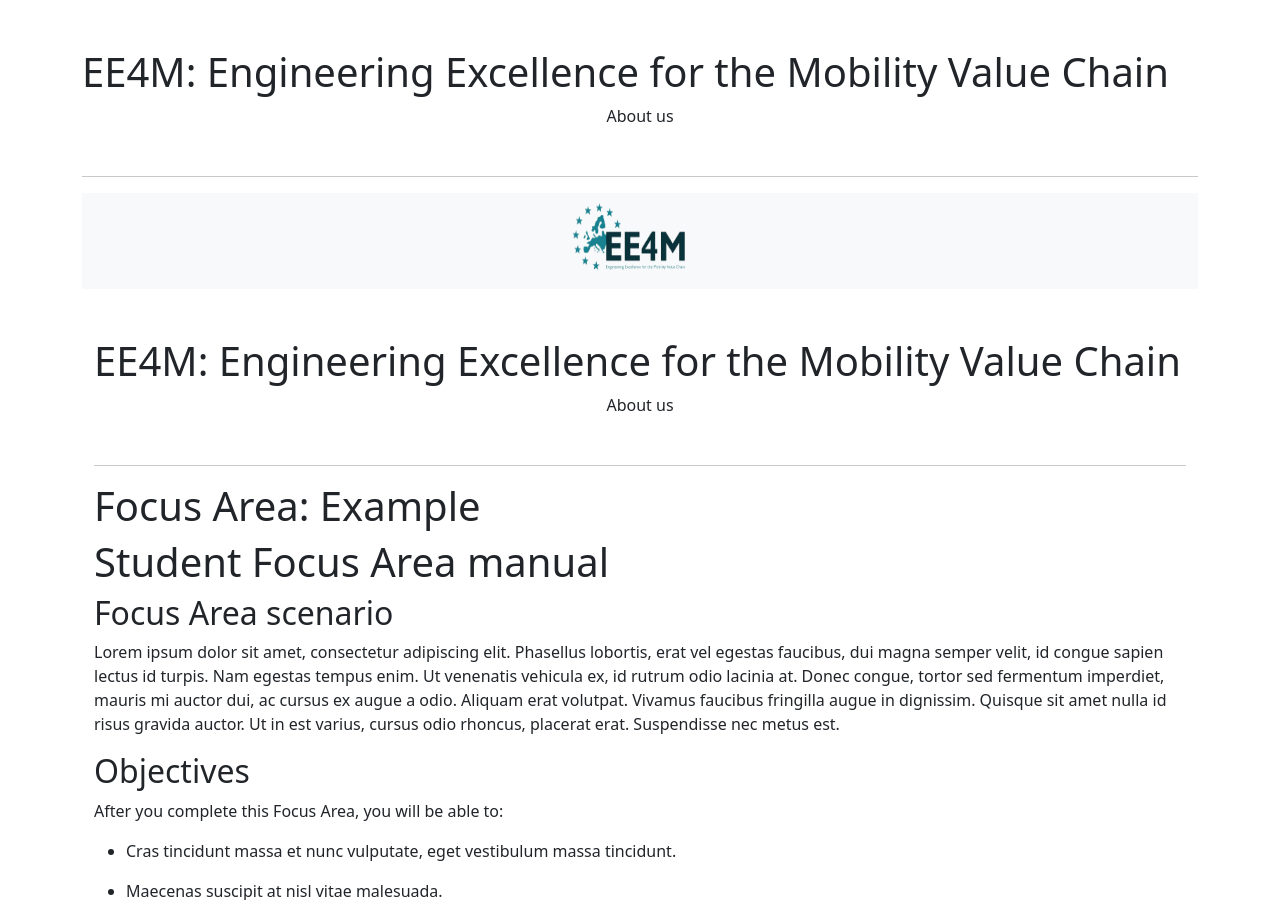
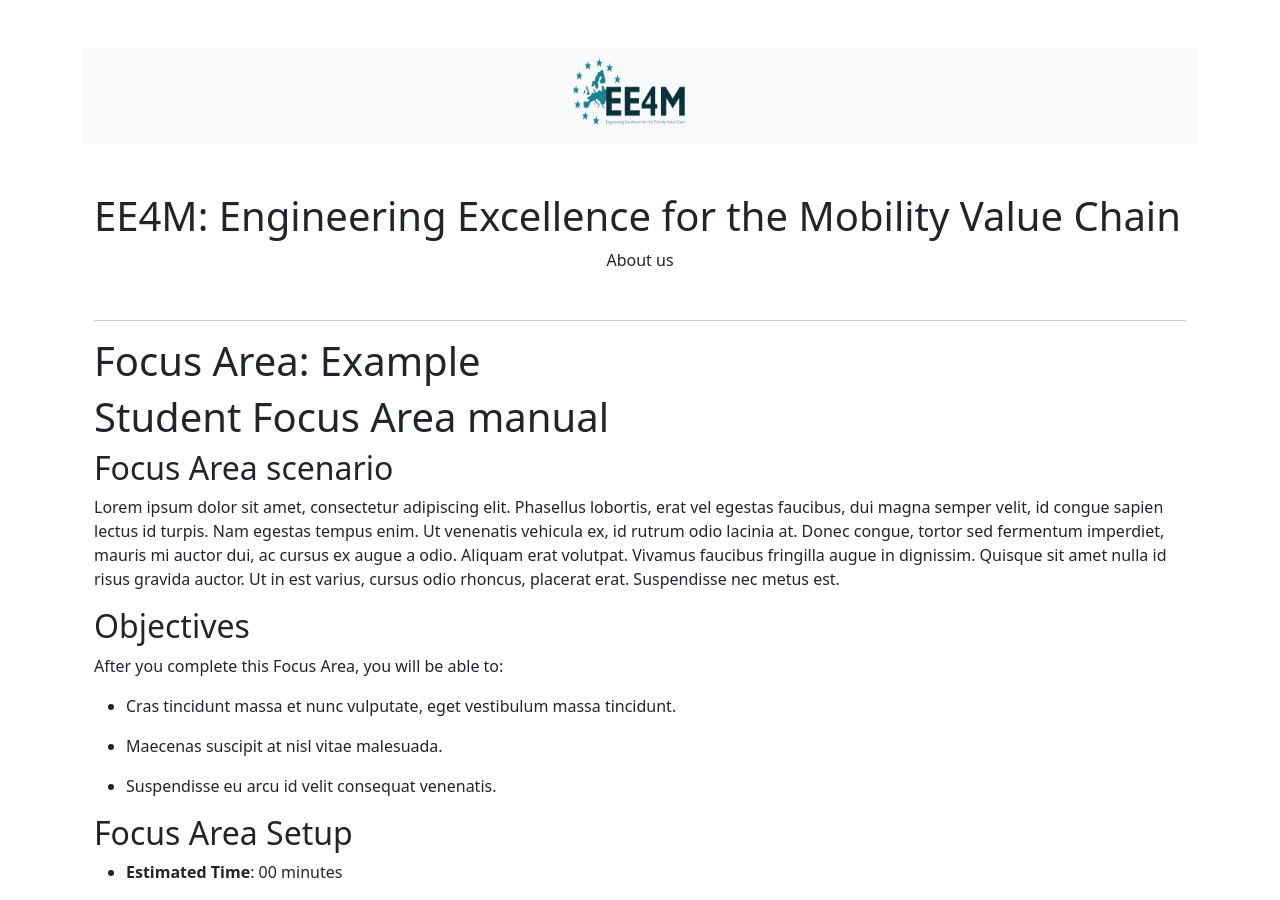
Before and after one commit to anderfrago/ee4m-theme, a Jekyll site: the page built from index.md, in a window 1280 px wide and 900 px high. Built offline with Jekyll 4.4.1, drawn with Linux system fonts in a browser that asks for light colours.

Commit message:
header twice

```diff
--- a/_layouts/default.html
+++ b/_layouts/default.html
@@ -19,13 +19,6 @@
 
 
     <div class="container my-5">
-        <header class="my-5 mx-auto">
-            <h1 >EE4M: Engineering Excellence for the Mobility Value Chain</h1>
-            <div class="d-flex justify-content-center">
-                <a href="https://ee4m.eu" class="nav-link mx-5">About us</a>
-            </div>
-        </header>
-        <hr />
         <main class="mx-auto">
             <article class="mb-5 pb-3">
                 {{ content }}
--- a/_layouts/home.html
+++ b/_layouts/home.html
@@ -31,7 +31,7 @@ layout: default
         </main>
         <footer class="d-flex justify-content-start">
             <img src="{{ site.baseurl }}/assets/images/eu-cofounded.png" alt="Logo"
-             />
+            class="img-fluid" />
         </footer>
     </div>
 
--- a/_layouts/page.html
+++ b/_layouts/page.html
@@ -31,7 +31,7 @@ layout: default
         </main>
         <footer class="d-flex justify-content-start">
             <img src="{{ site.baseurl }}/assets/images/eu-cofounded.png" alt="Logo"
-            />
+            class="img-fluid"/>
         </footer>
     </div>
 
```
